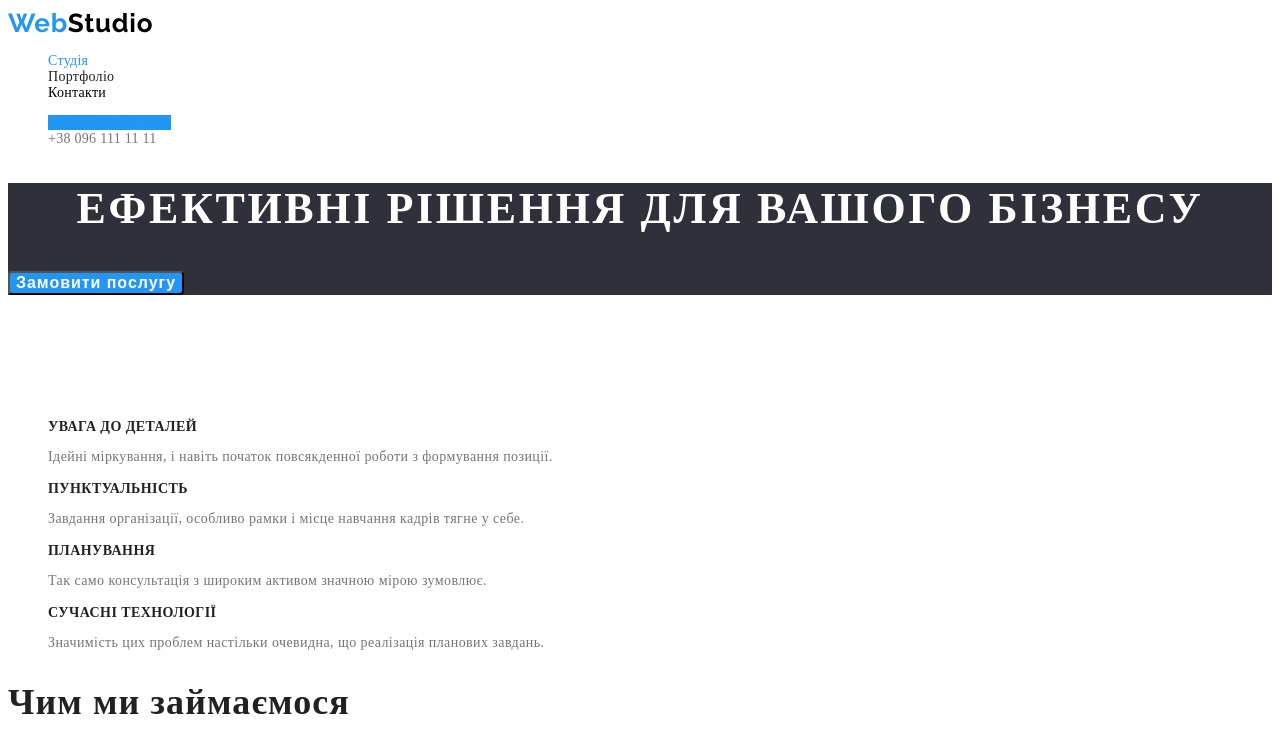
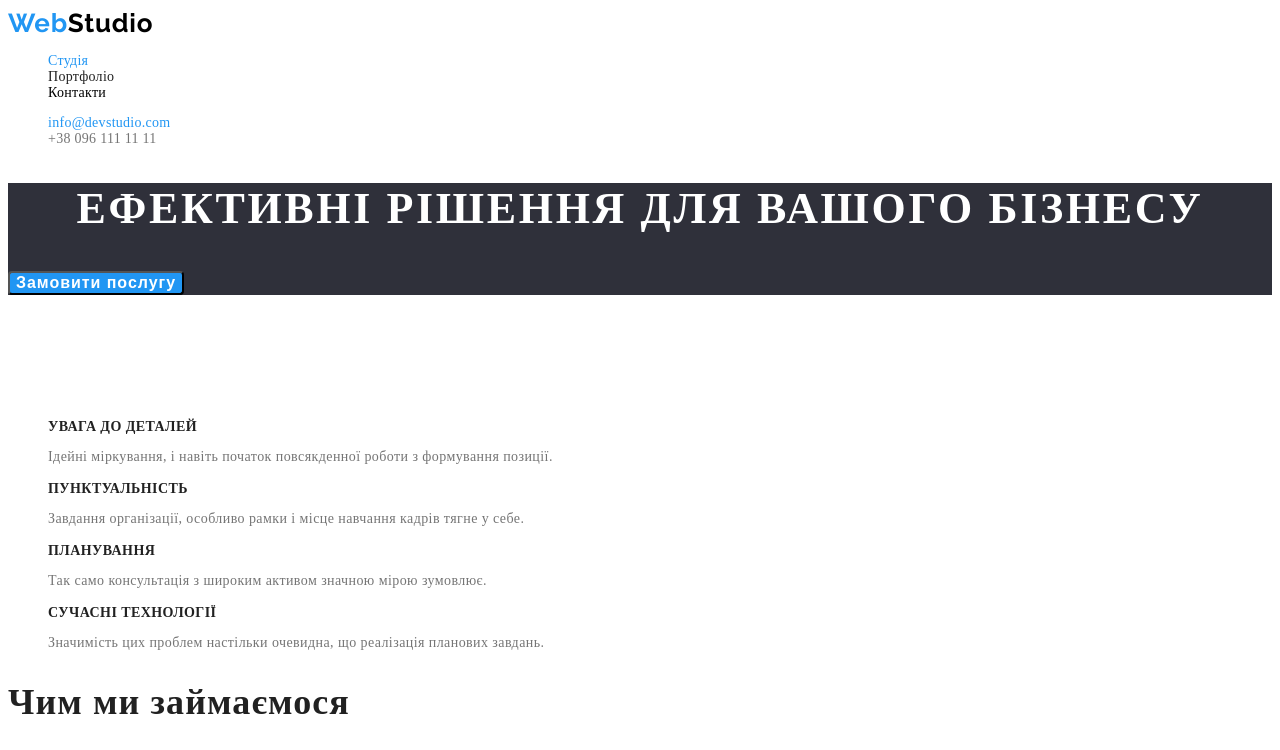
Before and after one commit to Kostyantin97/goit-markup-hw-02, a plain HTML site: page index.html in a window 1280 px wide. In both pictures the pointer is over the link 109 px from the left and 122 px from the top of the page. Shown: the top 750 px of the page. Drawn offline with Linux system fonts and the light colour scheme.

Commit message:
Изменения

```diff
--- a/css/styles.css
+++ b/css/styles.css
@@ -104,7 +104,7 @@ ul {
 
 .link-email:hover,
 .link-email:focus {
-   background-color:#2196F3;
+   color:#2196F3;
 }
 
 .link-tel {
```
